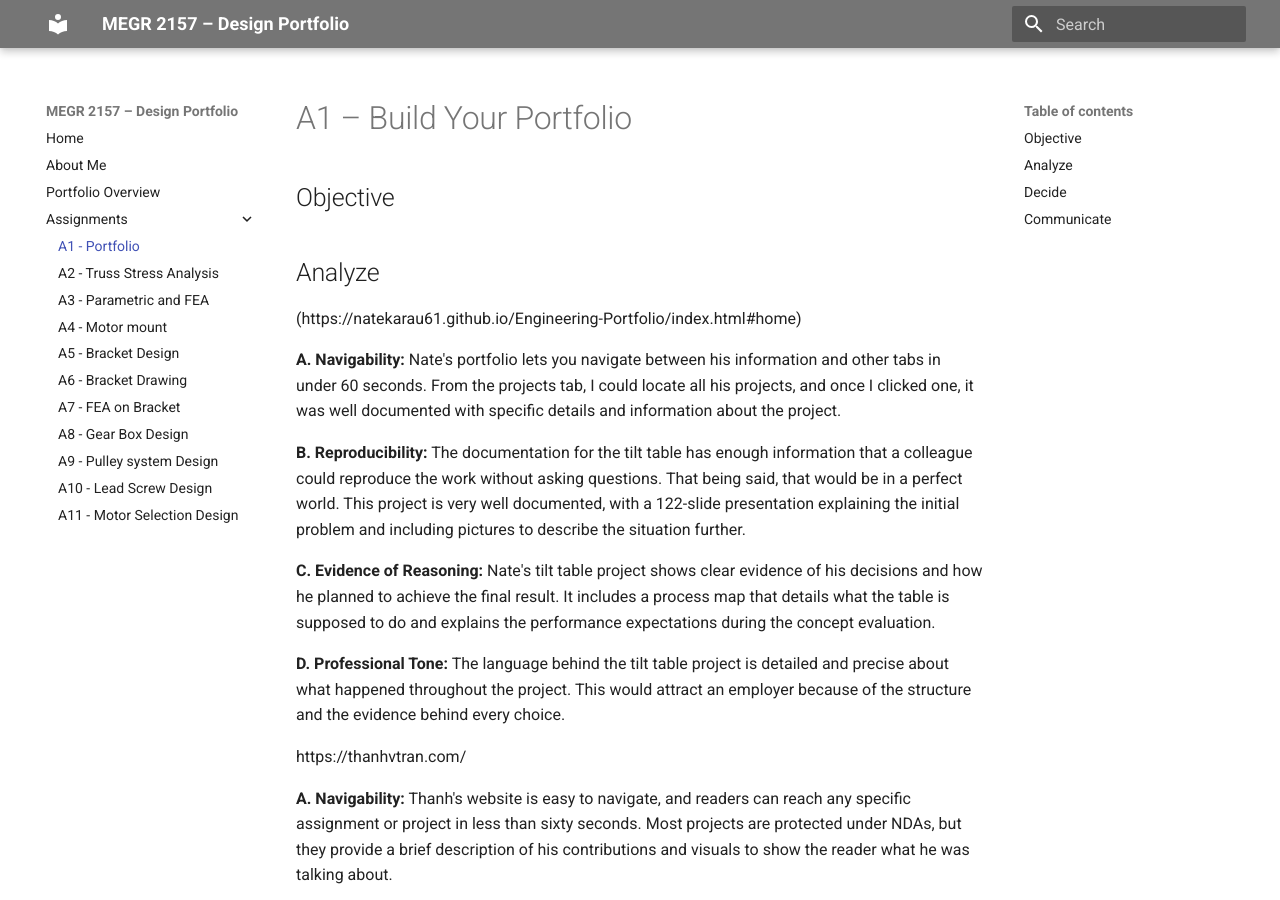
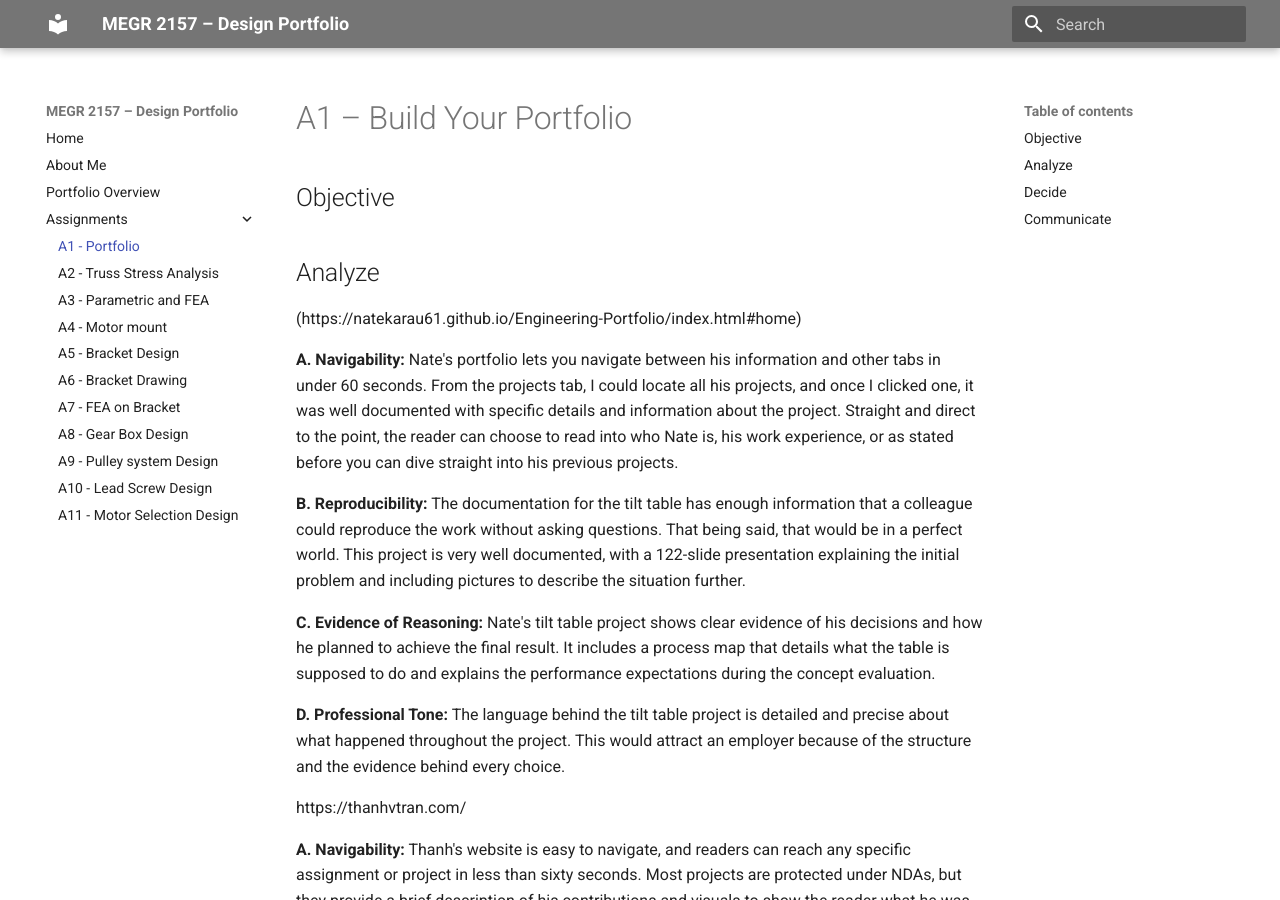
Before and after one commit to JHernPR/MEGR-2157-portfolio, an MkDocs documentation site: the page built from docs/assignments/A01/index.md, in a window 1280 px wide and 900 px high. Built offline with MkDocs 1.6.1 and Material for MkDocs 9.7.7, drawn with Linux system fonts in a browser that asks for light colours.

Commit message:
Update index.md

```diff
--- a/docs/assignments/A01/index.md
+++ b/docs/assignments/A01/index.md
@@ -7,7 +7,7 @@
 (https://natekarau61.github.io/Engineering-Portfolio/index.html#home)
 
 **A. Navigability:**
-Nate's portfolio lets you navigate between his information and other tabs in under 60 seconds. From the projects tab, I could locate all his projects, and once I clicked one, it was well documented with specific details and information about the project.
+Nate's portfolio lets you navigate between his information and other tabs in under 60 seconds. From the projects tab, I could locate all his projects, and once I clicked one, it was well documented with specific details and information about the project. Straight and direct to the point, the reader can choose to read into who Nate is, his work experience, or as stated before you can dive straight into his previous projects.
 
 **B. Reproducibility:**
 The documentation for the tilt table has enough information that a colleague could reproduce the work without asking questions. That being said, that would be in a perfect world. This project is very well documented, with a 122-slide presentation explaining the initial problem and including pictures to describe the situation further.
```
